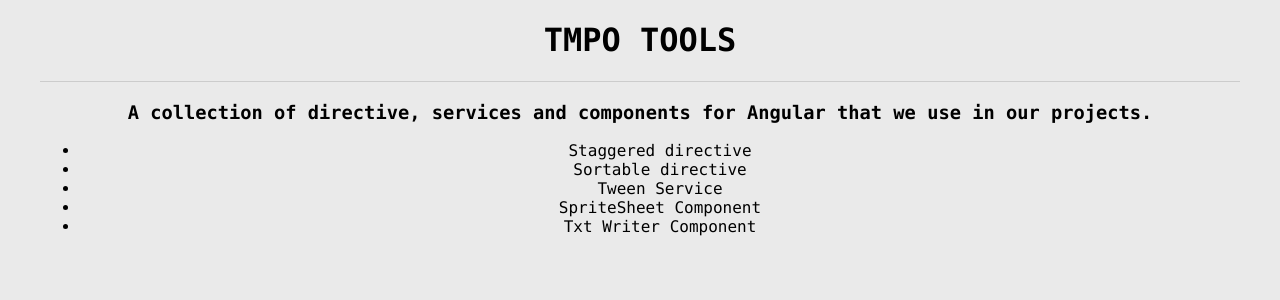
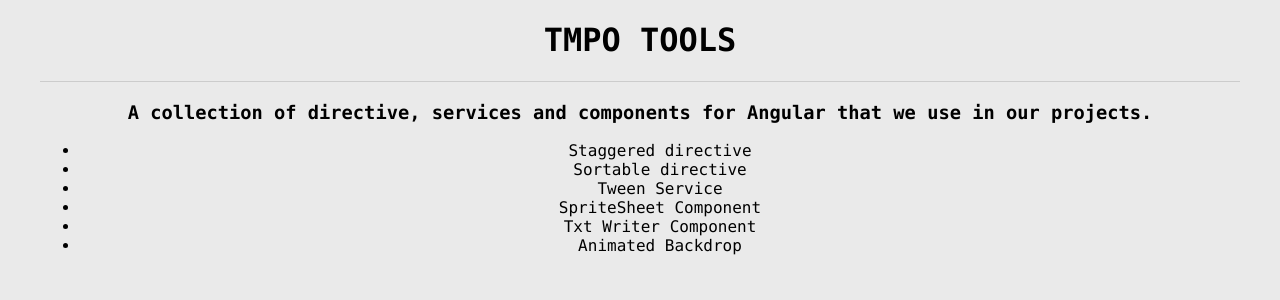
Before and after one commit to tmpo-io/tmpotools, an Angular app: page / in a window 1280 px wide. Shown: the top 300 px of the page. Built offline with nearby package versions, Linux system fonts and the light colour scheme.

Commit message:
WIP backdrop element

```diff
--- /dev/null
+++ b/src/app/backdrop/backdrop.ts
@@ -0,0 +1,68 @@
+import {
+  Component, OnInit, OnDestroy, NgModule, Input, HostListener
+} from '@angular/core';
+
+import { CommonModule } from '@angular/common';
+
+
+export type BackdropDirection = 'in' | 'out';
+
+
+@Component({
+  selector: 'tmpo-backdrop',
+  template: `
+    <svg width="100%" height="100%">
+      <defs>
+        <mask id="hole">
+          <rect width="100%" height="100%" fill="white" />
+          <svg:circle [attr.r]="radius" cx="50%" cy="50%" fill="black" />
+        </mask>
+      </defs>
+      <svg:rect width="100%" height="100%" [attr.fill]="color" mask="url(#hole)" />
+    </svg>
+  `,
+  styles: [
+    `:host {
+      pointer-events: none;
+      position: absolute;
+      top: 0;
+      left: 0;
+      right: 0;
+      bottom: 0;
+     }
+     circle {
+       transition: all 0.6s ease-in-out;
+     }
+     `
+  ]
+})
+export class TmpoBackdropComponent {
+
+  radius: string = '100%';
+
+  @Input() color: string = '#000000';
+  @Input() delay: number = 0;
+
+  @Input() set direction(name: BackdropDirection) {
+    if (name === 'in') {
+      this.radius = '0%';
+      setTimeout(() => this.radius = '75%', this.delay);
+      // @todo .. set pointer-events to true on end...
+      return;
+    }
+    this.radius = '75%';
+    setTimeout(() => this.radius = '0%', this.delay);
+    // @todo enable pointer events on end..
+  }
+
+
+
+}
+
+
+@NgModule({
+  imports: [CommonModule],
+  declarations: [TmpoBackdropComponent],
+  exports: [TmpoBackdropComponent]
+})
+export class TmpoBackdropModule { }
--- /dev/null
+++ b/src/app/demo/backdrop/backdroped.module.ts
@@ -0,0 +1,61 @@
+import { NgModule, Component, HostListener } from '@angular/core';
+import { RouterModule, Routes } from '@angular/router';
+import { CommonModule } from '@angular/common';
+
+
+import { TmpoBackdropModule } from '../../backdrop/backdrop';
+
+
+@Component({
+  styles: [`
+    tmpo-backdrop {
+      z-index: 100;
+    }
+    .content {
+      position: absolute;
+      top: 50%; left: 50%;
+      transform: translate(-50%, -50%);
+    }
+    .front {
+      z-index: 101;
+    }
+  `],
+  template: `
+    <tmpo-backdrop color="#52779c"
+      [direction]="direction"
+      ></tmpo-backdrop>
+    <div class="content">
+      <h1>This is the content showed inside the mask</h1>
+      <button (click)="direction='out'">Toggle</button>
+    </div>
+    <div class="content front">
+      <button (click)="direction='in'"
+        *ngIf="direction=='out'">Toggle</button>
+    </div>
+  `
+})
+export class BackdropedDemoComponent {
+
+  direction = 'out';
+
+
+}
+
+
+
+const ROUTES = [{
+  path: '', component: BackdropedDemoComponent
+}];
+
+
+@NgModule({
+  imports: [
+    CommonModule,
+    TmpoBackdropModule,
+    RouterModule.forChild(ROUTES)
+  ],
+  declarations: [
+    BackdropedDemoComponent
+  ],
+})
+export class DemoBackdropedModule { }
--- a/src/app/demo/main/main.component.html
+++ b/src/app/demo/main/main.component.html
@@ -10,5 +10,7 @@
   <li [routerLink]="['tween']">Tween Service</li>
   <li [routerLink]="['spritesheet']">SpriteSheet Component</li>
   <li [routerLink]="['writer']">Txt Writer Component</li>
+  <li [routerLink]="['backdrop']">Animated Backdrop</li>
+
 
 </ul>
--- a/src/app/demo/router/router.ts
+++ b/src/app/demo/router/router.ts
@@ -26,6 +26,10 @@
   {
     path: 'writer',
     loadChildren: 'app/demo/writed/writed.module#DemoWritedModule'
+  },
+  {
+    path: 'backdrop',
+    loadChildren: 'app/demo/backdrop/backdroped.module#DemoBackdropedModule'
   }
 ];
 
--- a/src/app/demo/writed/writed.module.ts
+++ b/src/app/demo/writed/writed.module.ts
@@ -38,7 +38,6 @@
   constructor() { }
 
   next() {
-    console.log('complete called');
     this.step++;
   }
 
```
